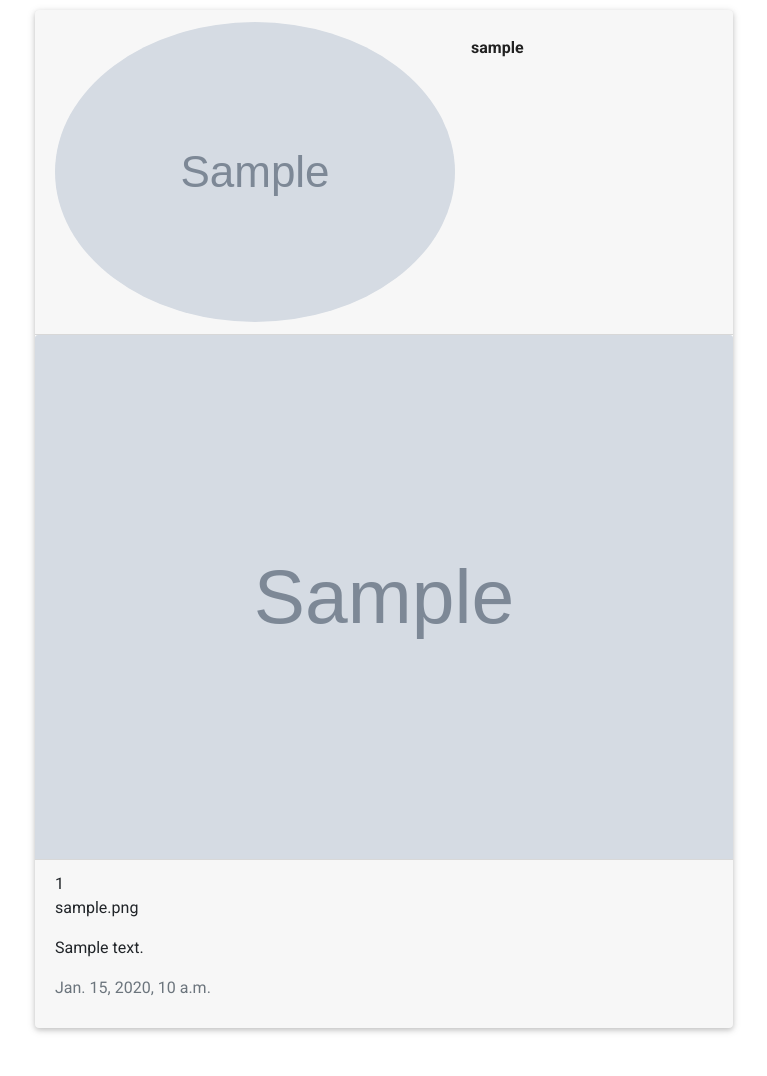
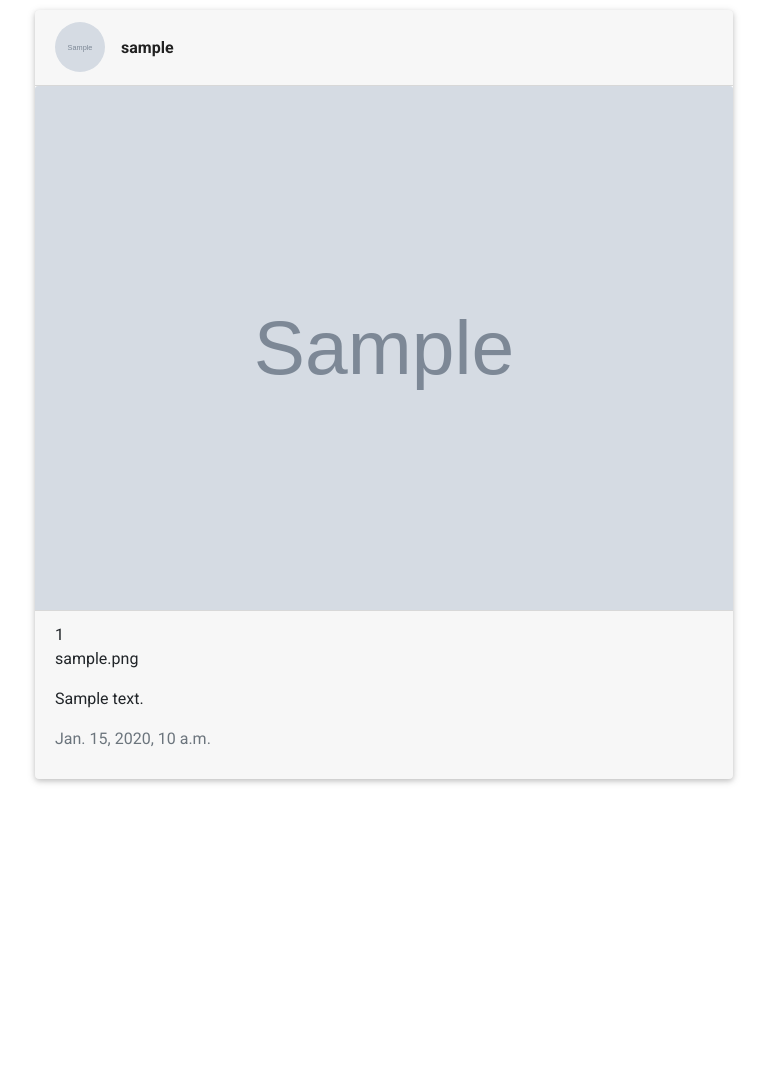
Before and after one commit to DerrickOdhiambo/Instagram, a Django app: template insta_app/templates/index.html in a window 1280 px wide. Shown: the whole page, without its empty margins (66-833 px from the left). After the commit the page ends 784 px from the top, so only its background shows below. Run offline with Django 3.2, Linux system fonts and the light colour scheme; the template is opened without the code that fills it: values that come from a table or form of the project are taken from there, others are empty; tables that the repository leaves empty hold one stand-in row (values such as "Sample post"); grey boxes marked "Sample" are stand-in pictures; parts of the project's set-up code (start-up, migrations or seed data) failed here and were passed over; some libraries are stand-ins or nearby versions.

Commit message:
add custom css for te profile image in the homepage

```diff
--- a/static/css/styles.css
+++ b/static/css/styles.css
@@ -42,3 +42,7 @@
   margin-right: 20px;
   margin-bottom: 16px;
 }
+.account-img-profile {
+  height: 50px;
+  width: 50px;
+}
```
